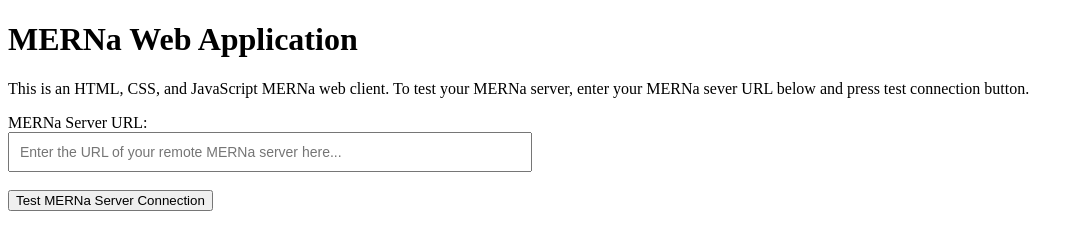
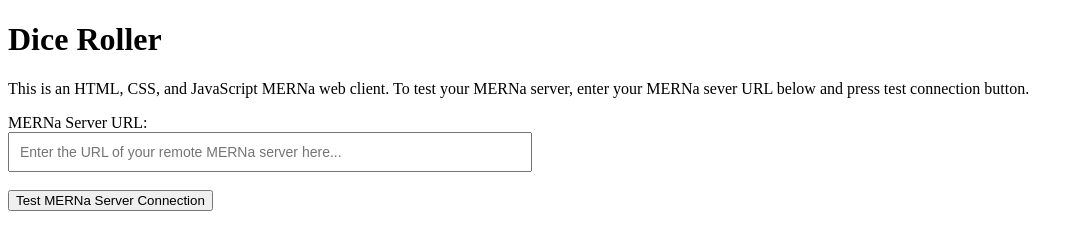
Before and after one commit to nicolemagdz/dice-static, a plain HTML site: page index.html in a window 1280 px wide. Shown: the whole page, without its empty margins (0-1084 px from the left). Drawn offline with Linux system fonts and the light colour scheme.

Commit message:
README and index update

```diff
--- a/index.html
+++ b/index.html
@@ -2,7 +2,7 @@
 <html lang="en">
   <head>
     <meta charset="UTF-8" />
-    <title>MERNa Web</title>
+    <title>Dice Roller</title>
 	<style>
 		#urlInput {
             width: 500px;
@@ -20,7 +20,7 @@
     </style>
 </head>
 <body>
-	<h1>MERNa Web Application</h1>
+	<h1>Dice Roller</h1>
 	<p>This is an HTML, CSS, and JavaScript MERNa web client. To test your MERNa server, enter your
 	MERNa sever URL below and press test connection button.</p>
 
```
Also changed, not shown: README.md.
